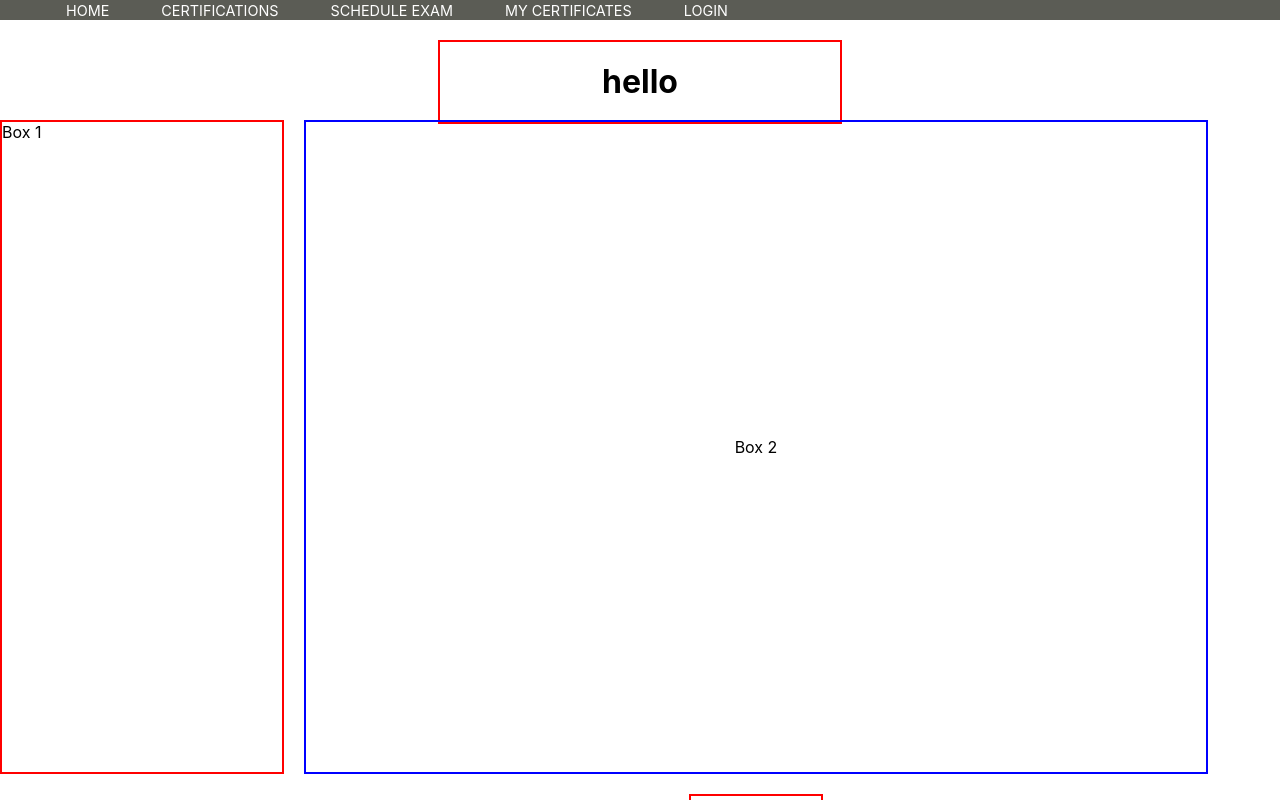
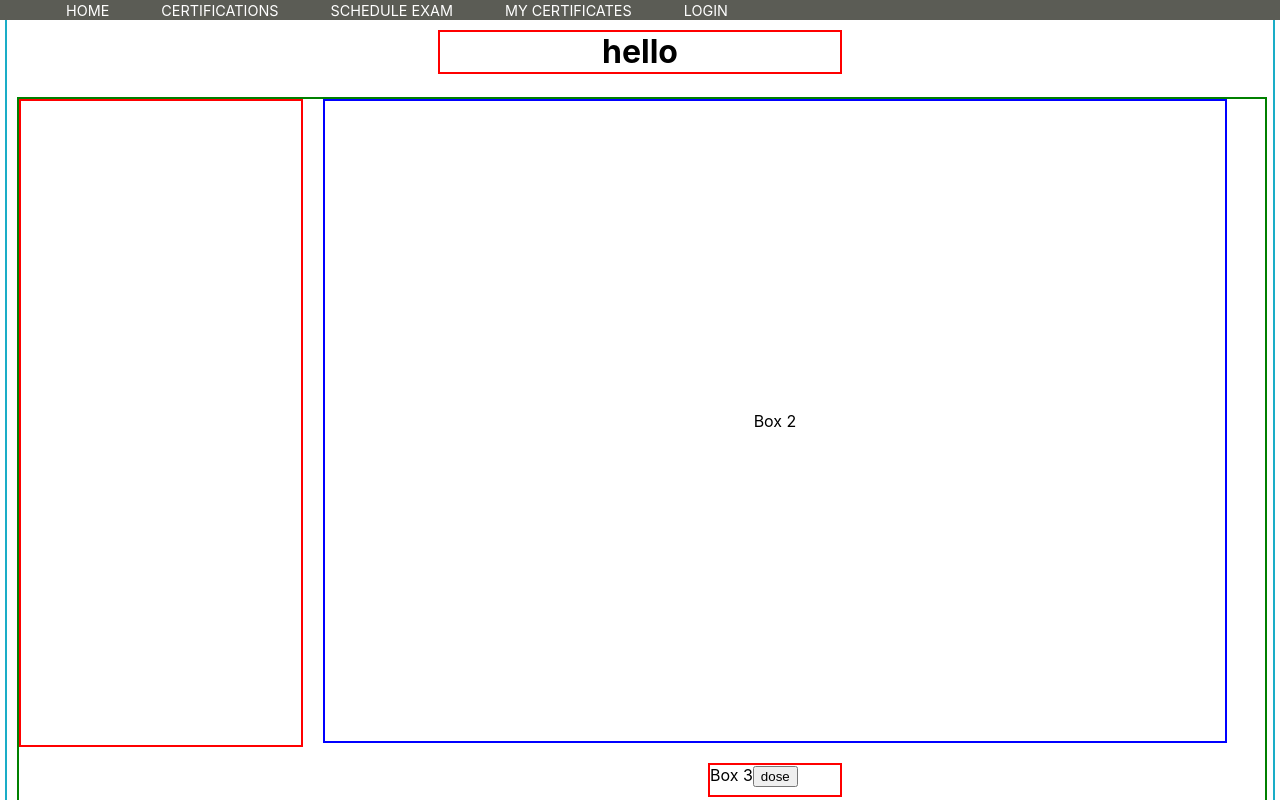
Before and after one commit to ppcbc/certstoreui, a React (Create React App) app: page /exam in a window 1280 px wide. Shown: the top 800 px of the page. Built offline with nearby package versions, Linux system fonts and the light colour scheme.

Commit message:
start exam and fix errors

```diff
--- a/src/components/AddExamCategory.js
+++ b/src/components/AddExamCategory.js
@@ -21,7 +21,7 @@ function AddExamCategory() {
 
   useEffect(() => {
     getFullCategories();
-  }, [myToken]);
+  }, []);
 
   const getFullCategories = async () => {
     try {
--- a/src/components/Exam.js
+++ b/src/components/Exam.js
@@ -1,16 +1,54 @@
-import React from "react";
+import React, { useState } from "react";
 import "../css/Exam.css";
+import http from "../data/http";
+import axios from "axios";
+import Question from "./Question";
 
 function Exam() {
+  const [exams, setExams] = useState([]);
+  async function getExam() {
+    try {
+      let response = await axios.get(http + "api/exams");
+      console.log(response.data);
+      let myData = response.data;
+      setExams(() => {
+        return myData
+          .filter(item => item.categoryId === 1)
+          .map(item => {
+            return {
+              question: item.questionText,
+              photoLink: item.questionPhotoLink,
+              answer1: item.option1,
+              correct1: item.isCorrect1,
+              answer2: item.option2,
+              correct2: item.isCorrect1,
+              answer3: item.option3,
+              correct3: item.isCorrect3,
+              answer4: item.option4,
+              correct4: item.isCorrect4
+            };
+          });
+      });
+      console.log(exams);
+    } catch (error) {
+      console.log(error.message);
+    }
+  }
   return (
     <div className="container">
       <div className="title">
         <h1>hello</h1>
       </div>
       <div className="grid-container">
-        <div className="box box1">Box 1</div>
+        <div className="box box1">
+          {exams.map((item, index) => (
+            <Question key={index} id={index} />
+          ))}
+        </div>
         <div className="box box2">Box 2</div>
-        <div className="box box3">Box 3</div>
+        <div className="box box3">
+          Box 3<button onClick={getExam}>dose</button>
+        </div>
         <div className="box box4">Box 4</div>
         <div className="box box5">Box 5</div>
       </div>
--- a/src/components/Header.js
+++ b/src/components/Header.js
@@ -14,7 +14,7 @@ export default function Header() {
   const dispatch = useDispatch();
   useEffect(() => {
     dispatch(setLogReg("LOGIN"));
-  }, [dispatch]);
+  }, []);
   function logOut() {
     dispatch(setToken(""));
     dispatch(setId(""));
--- a/src/components/Login.js
+++ b/src/components/Login.js
@@ -27,7 +27,7 @@ function Login() {
     // localStorage.setItem("role", "");
     // localStorage.setItem("fullCategoryId", "");
     dispatch(setLogReg("LOGIN"));
-  }, [dispatch]);
+  }, []);
 
   function getUser(e) {
     setUser(prev => {
--- /dev/null
+++ b/src/components/Question.js
@@ -0,0 +1,8 @@
+import React from "react";
+import "../css/Question.css";
+
+function Question({ id }) {
+  return <div className="container">Question {id + 1}</div>;
+}
+
+export default Question;
--- a/src/components/Register.js
+++ b/src/components/Register.js
@@ -19,7 +19,7 @@ function Register() {
 
   useEffect(() => {
     dispatch(setLogReg("REGISTER"));
-  }, [dispatch]);
+  }, []);
 
   function getUser(e) {
     let { name, value } = e.target;
--- a/src/css/Exam.css
+++ b/src/css/Exam.css
@@ -15,15 +15,18 @@ body {
 
 .title {
   position: fixed;
-  top: 40px;
+  top: 30px;
   left: 50%;
   transform: translateX(-50%);
   width: 400px;
-  height: 80px;
+  height: 40px;
   border: 2px solid red;
   text-align: center;
   line-height: 80px;
   margin: 0;
+  display: flex;
+  align-items: center;
+  justify-content: center;
 }
 
 .title h1 {
@@ -35,23 +38,29 @@ body {
   display: grid;
   grid-template-columns: 1fr 4fr 1fr;
   grid-gap: 20px;
-  margin-top: 120px;
+  margin-top: 80px;
   width: 100%;
+  height: 100%;
   justify-items: center;
+  border: 2px solid green;
 }
 
 .box1 {
   width: 280px;
-  height: 650px;
+  height: 100%;
   /* position: absolute; */
   left: 0;
   top: 40px;
   border: 2px solid red;
+  display: flex;
+  flex-direction: column;
+  align-items: center;
+  justify-content: center;
 }
 
 .box2 {
   width: 900px;
-  height: 650px;
+  height: 640px;
   grid-column-start: 2;
   grid-column-end: 3;
   position: relative; /* Important to position Box 5 inside Box 2 */
@@ -63,7 +72,7 @@ body {
 
 .box3 {
   width: 130px;
-  height: 50px;
+  height: 30px;
   border: 2px solid red;
   grid-column-start: 2;
   grid-column-end: 3;
@@ -73,7 +82,7 @@ body {
 
 .box4 {
   width: 50px;
-  height: 50px;
+  height: 30px;
   border: 2px solid red;
   grid-column-start: 2;
   grid-column-end: 3;
@@ -83,8 +92,8 @@ body {
 
 .box5 {
   width: 50px;
-  height: 50px;
+  height: 30px;
   border: 2px solid green;
   grid-column-start: 2;
-  grid-column-end: 3;
+  grid-column-end: 2;
 }
--- /dev/null
+++ b/src/css/Question.css
@@ -0,0 +1,5 @@
+.container {
+  padding: 10px;
+  margin: 5px;
+  border: 2px solid rgb(26, 173, 199);
+}
```
